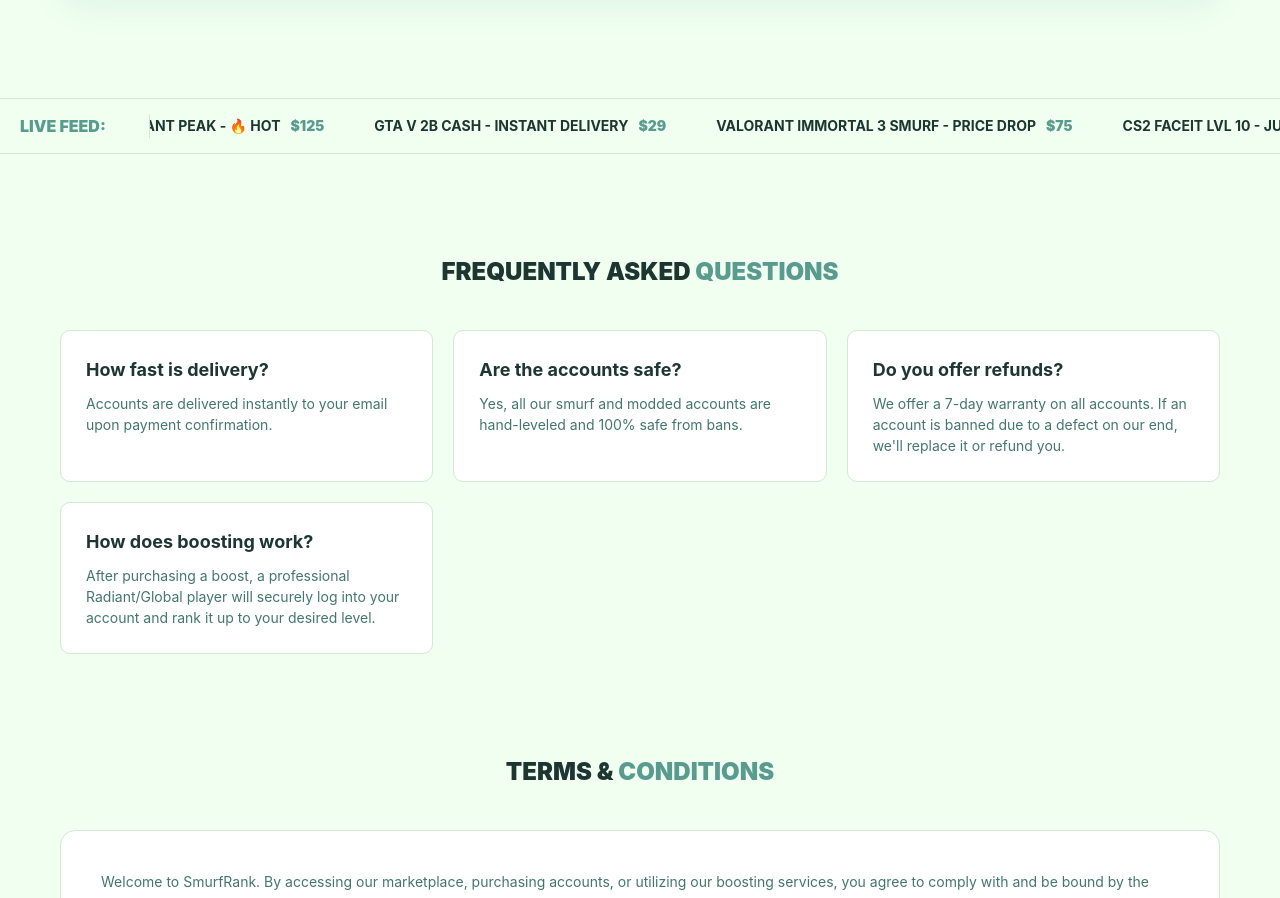
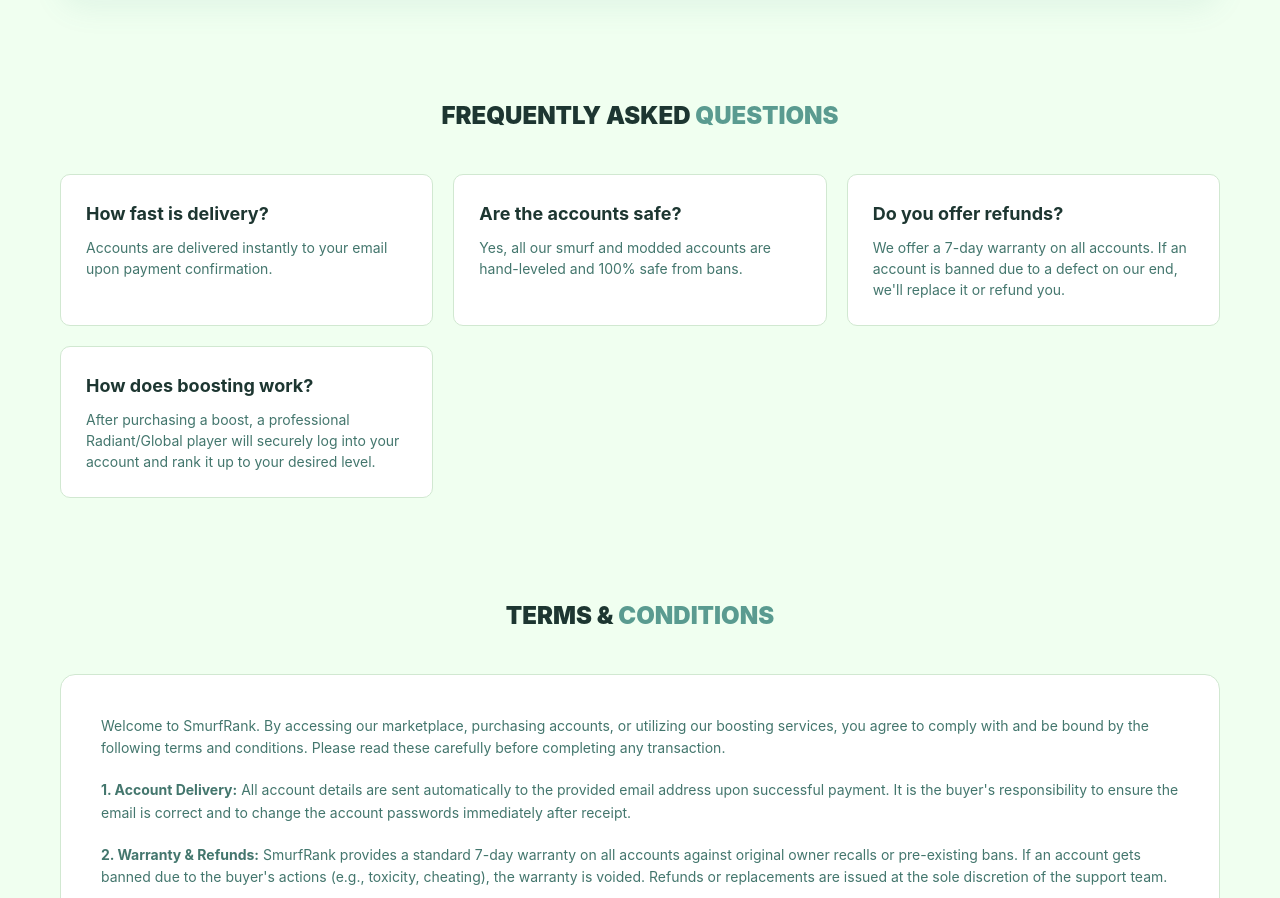
Before and after one commit to njrankitsam11-gif/smurfrank, a Next.js app: page / in a window 1280 px wide. Shown: the part 1912-2810 px from the top of the page. Built offline with nearby package versions, Linux system fonts and the light colour scheme.

Commit message:
remove live feed under verified seller section
Delete HotDealsFeed component after seller CTA.

```diff
--- a/app/page.client.js
+++ b/app/page.client.js
@@ -86,8 +86,7 @@ export default function HomePage() {
         </div>
       </section>
 
-      {/* ⚡ HOT DEALS LIVE FEED */}
-      <HotDealsFeed />
+
 
       {/* ❓ FAQ SECTION */}
       <section id="faq" style={{ maxWidth: '1200px', margin: '0 auto 100px', padding: '0 20px' }}>
```
